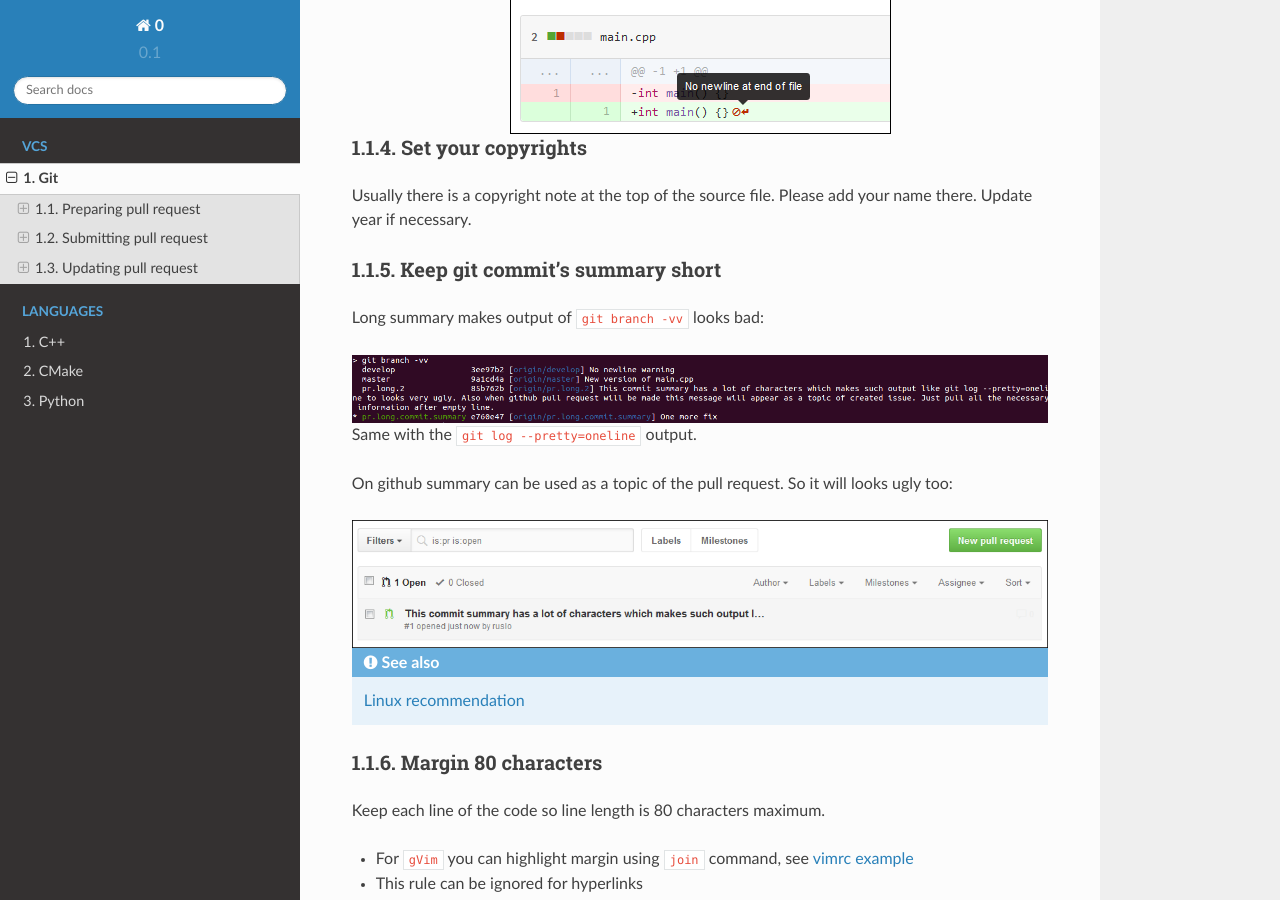
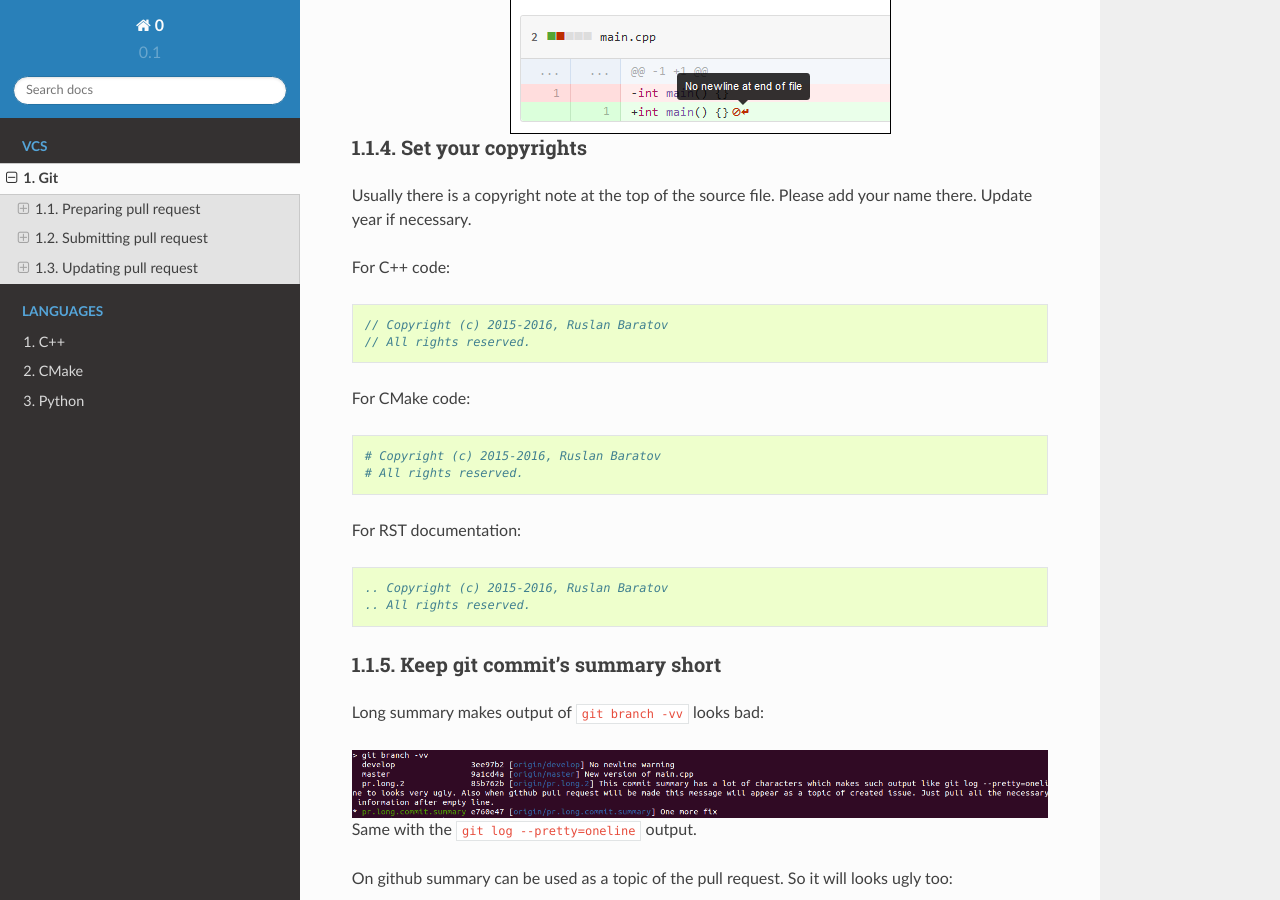
Before and after one commit to ruslo/0, a Sphinx documentation site: the page built from docs/git.rst, in a window 1280 px wide and 900 px high, scrolled down 1463 px. Built offline with Sphinx 7.4.7 and the Read the Docs theme 2.0.0, drawn with Linux system fonts in a browser that asks for light colours.

Commit message:
Add examples

```diff
--- a/docs/git.rst
+++ b/docs/git.rst
@@ -76,6 +76,27 @@ Set your copyrights
 
 Usually there is a copyright note at the top of the source file.
 Please add your name there. Update year if necessary.
+
+For C++ code:
+
+.. code-block:: cpp
+
+  // Copyright (c) 2015-2016, Ruslan Baratov
+  // All rights reserved.
+
+For CMake code:
+
+.. code-block:: cmake
+
+  # Copyright (c) 2015-2016, Ruslan Baratov
+  # All rights reserved.
+
+For RST documentation:
+
+.. code-block:: rest
+
+  .. Copyright (c) 2015-2016, Ruslan Baratov
+  .. All rights reserved.
 
 Keep git commit's summary short
 ~~~~~~~~~~~~~~~~~~~~~~~~~~~~~~~
```
